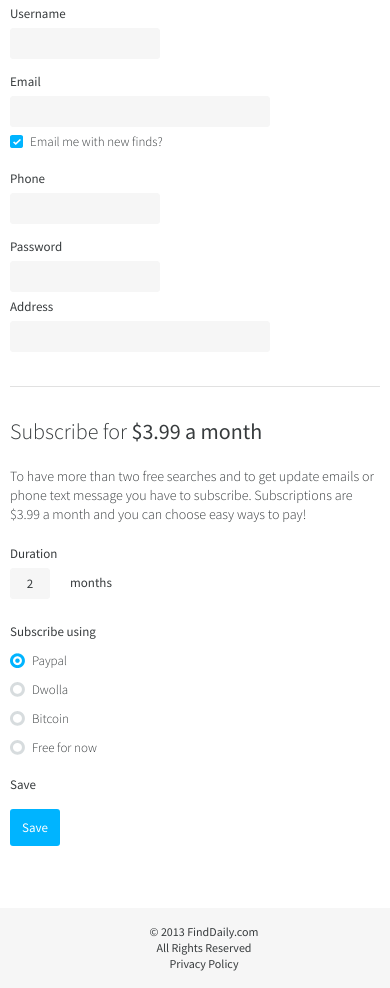
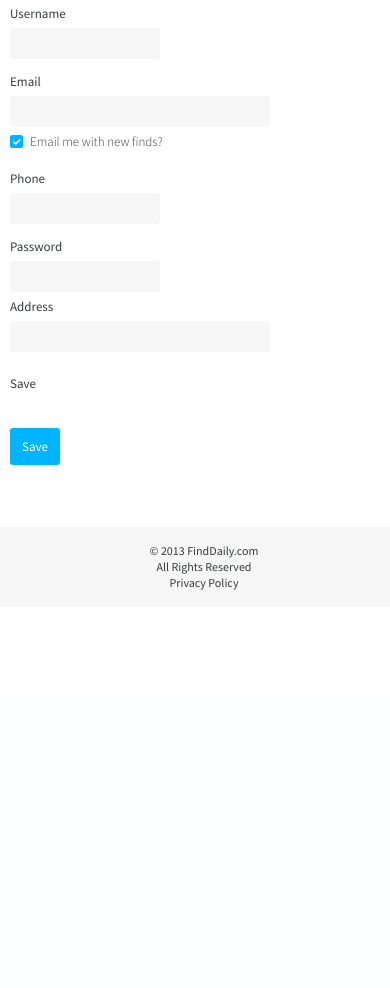
Before and after one commit to CrabbyPete/finddaily, a Python web app: template templates/signup.html in a window 390 px wide. Shown: the part 151-1139 px from the top of the page. After the commit the page ends 741 px from the top, so only its background shows below. Run offline with Jinja, Linux system fonts and the light colour scheme; the template is opened without the code that fills it, so the values that code supplies are empty, except form fields; form fields are guessed from the names that the template uses; some libraries are stand-ins or nearby versions.

Commit message:
update css

```diff
--- a/static/css/style.css
+++ b/static/css/style.css
@@ -425,10 +425,10 @@ label:hover .custom-radio img { top: -32px; }
 	#account .field { float: none; }
 	#account textarea.field.large { width: 278px; height: 36px; }
 	#account label { display: block; float: none;  text-align: left; }
-	#account .button { margin: 10px 0 0; }
+	#account .button { margin: 30px 0 0; }
 	#account .subscribe .field { float: left; margin: 0 0 10px; }
 
-	.acc-info .button { margin-left: 0px; display: block; }
+	.acc-info .button { margin-left: 0px; display: block;  clear:both;}
 	.acc-info a {margin-left: 0px;}
 	.acc-info .row p {padding-left:0;}
 
--- a/templates/signup.html
+++ b/templates/signup.html
@@ -71,19 +71,19 @@
 				{{ render_field(form.address, class='field large') }}
 			</div>
 			<br/>
-			<br/>
+ 			<div class="row">
+				{{ render_field( form.save, class = 'button', value='Save') }}
+			</div>
+
+			<!--
 			<div class="subscribe">
-				<h3>Subscribe for <strong>$3.99 a month</strong></h3>
+				<h3>Subscribe for <strong>$1.99 a month</strong></h3>
 
 				<p>To have more than two free searches and to get update emails or phone text message you have to subscribe. Subscriptions are $3.99 a month and you can choose easy ways to pay!</p>
 
 				<div class="row">
-					<!--
-					<label>Subscribe for</label>
-					<input type="text" class="field month" value="2" />
-					<span class="txt">months</span>
-					-->
-					{{ render_field(form.duration, class="field month", value = 2) }}
+
+					{{ render_field(form.duration, class="field month", value = 1) }}
 					<span class="txt">months</span>
 				</div>
 
@@ -99,6 +99,8 @@
 					{{ render_field( form.save, class = 'button', value='Save') }}
 				</div>
 			</div>
+			-->
+
 		</form>
 	</div>
 </div>
```
Also changed, not shown: forms.py (+10 -4 lines).
